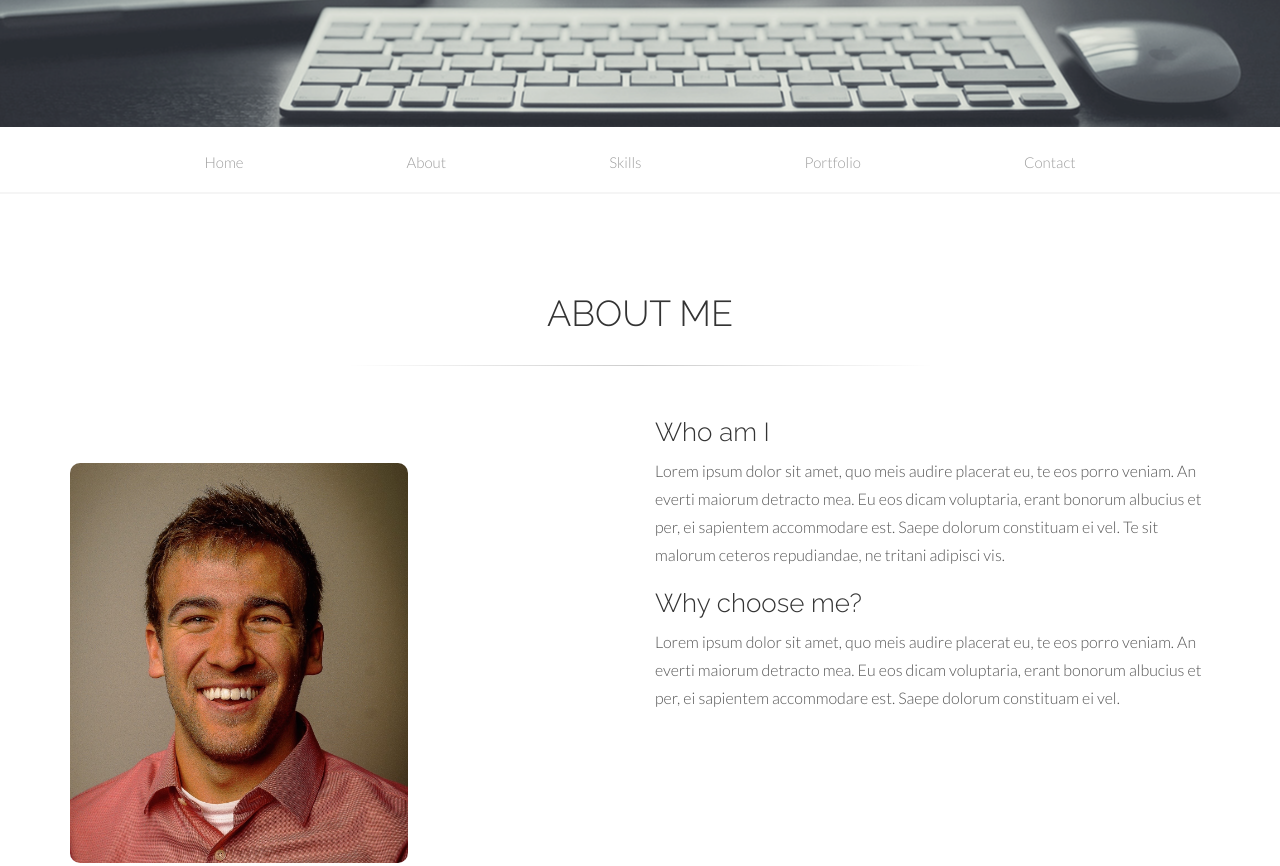
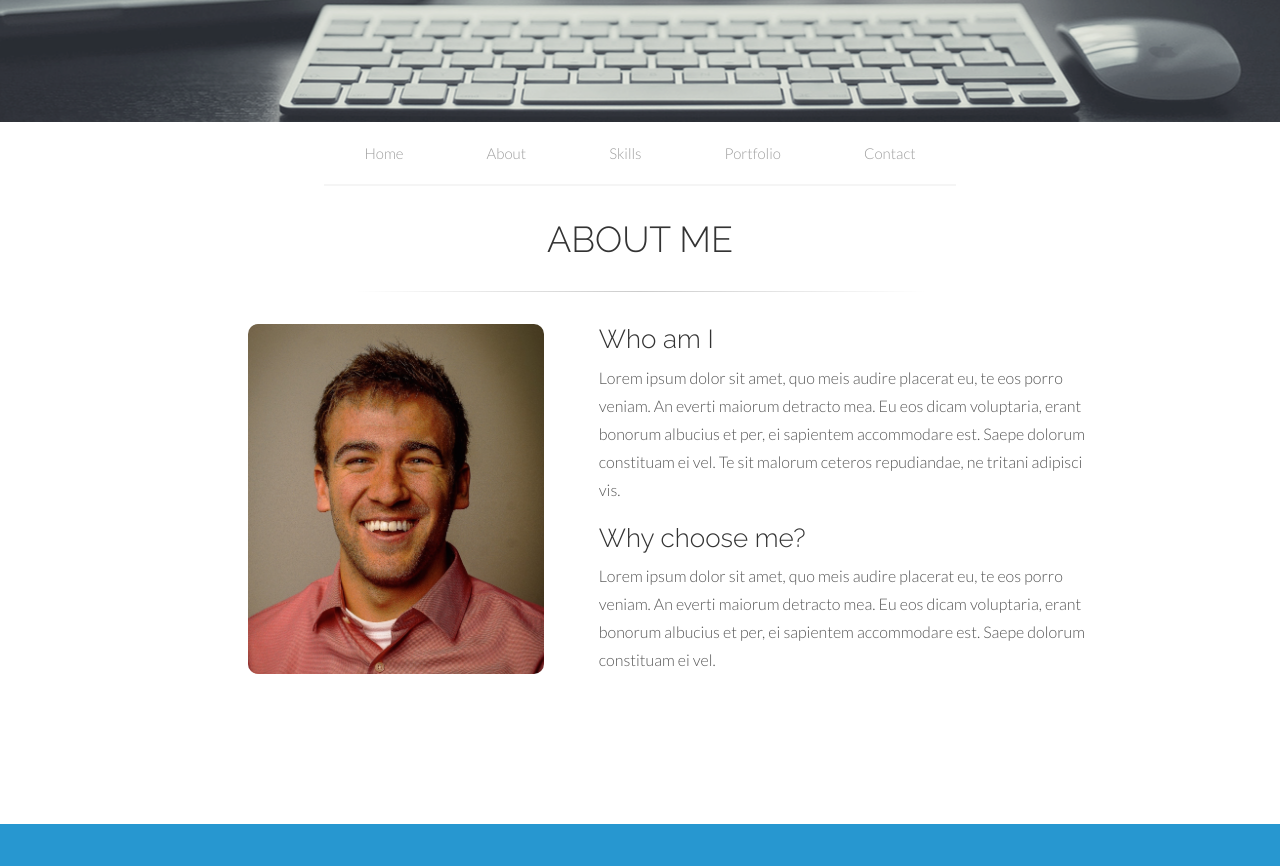
Before and after one commit to MatthewReuther/MatthewReuther.github.io, a website: page index.html in a window 1280 px wide. Shown: the part 560-1426 px from the top of the page. Drawn offline with Linux system fonts and the light colour scheme.

Commit message:
finally figured out stickyjs and have navbar working the way I want it to, styled about page and now need to work on my skills page

```diff
--- a/app/css/main.css
+++ b/app/css/main.css
@@ -26,7 +26,6 @@ h3 {
 /* Paragraph & Typographic */
 p {
   line-height: 28px;
-  margin-bottom: 20px;
 }
 
 ul {
@@ -56,35 +55,90 @@ hr {
 
 /***************   NAVBAR    **********/
 
-.navbar-container  {
-  padding-top: 15px;
-  padding-bottom: 10px;
-  background-color: #FFF;
-  border-bottom: 2px solid #f5f5f5;
-  margin: auto;
-  text-align: center;
+/*nav.navbar-default .navbar-nav > li > a {
+  padding-bottom: 38px;
+  padding-top: 20px;
+  font-size: 15px;
+  line-height: 20px;
+  padding: 10px 40px;
 }
 
-.navbar-links li {
-  display: inline-block;
-  font-size: 15px;
-  line-height: 20px;
-  padding: 10px 80px;
+.navbar-default .navbar-nav > li > a:hover,
+.navbar-default .navbar-nav > li > a:focus {
+  color: black;
+}
+
+
+.navbar-default .navbar-nav > .active > a:hover,
+.navbar-default .navbar-nav > .active > a:focus,
+.navbar-default .navbar-nav > .active > a {
+  background-color: #fff;
+  color: black;
+}*/
+
+.navbar-default  {
+  background-color: #FFF;
+  border-color: #FFF;
+  text-align: center;
   text-decoration: none;
 }
 
-.navbar-links li:focus {
+
+div.nav-placeholder {
+  margin-bottom: 0px;
+  display: inline-block;
+  text-decoration: none;
+}
+
+
+div.nav-container li {
+  display:inline-block;
+  padding: 20px 40px;
+  font-size: 15px;
+  font-weight: 200px;
+  text-decoration: none;
+}
+
+div.nav-container li a{
+  color: #9D9D9D;
+  text-decoration: none;
+}
+
+div.nav-container a:hover,
+div.nav-container a:focus {
   color: black;
 }
 
-.navbar-links a {
+.fixed {
+  position: fixed;
+  top: 0;
+  left: 0;
+  width: 100%;
+  z-index: 1000;
+}
+
+/*targets the everyone but the links*/
+div.nav-inner {
+  background-color: #FFF;
+  border-color: #FFF;
+  border-bottom: 2px solid #f5f5f5;
+}
+
+
+/*targets links inside the fixed nav*/
+.fixed .nav-inner > li > a {
+  display: inline-block;
+  text-decoration: none;
   color: #9D9D9D;
 }
 
-.navbar-links a:hover {
+
+.fixed .nav-inner > li > a:hover,
+.fixed .nav-inner > li > a:focus {
   color: black;
-  text-decoration: none;
 }
+
+
 
 /* ==========================================================================
    Wrap Sections
@@ -95,14 +149,14 @@ hr {
   padding-top: 40px;
   background: url('../../main_background.png') no-repeat center;
   font-size: 15px;
-  padding-top: 40px;
-  padding-bottom: 135px;
+  padding-bottom: 140px;
   text-shadow: 1px 1px 5px black;
 }
 
 #profile_container {
   padding-top: 225px;
   padding-bottom: 20px;
+  margin-left: -30px;
   margin-top: 35px;
   text-align: left;
   color: white;
@@ -136,19 +190,30 @@ hr {
 }
 
 /***************   ABOUT PAGE     **********/
+.about-container {
+  margin-top: -20px;
+}
 
 #about{
-  padding-top: 80px;
   padding-bottom: 140px;
+}
+
+.about-me {
+  margin-top: -1.7%;
+  margin-left: -8%;
+  padding-left: 50px;
 }
 
 .pro-pic {
   display: block;
   margin-top: 65px;
-  max-width: 650px;
-  max-height: 400px;
+  max-width: 450px;
+  max-height: 350px;
   border-radius: 10px;
+  margin: auto;
+  margin-right: 15%;
 }
+
 
 
 /***************   SKILLS PAGE     **********/
--- a/app/js/main.js
+++ b/app/js/main.js
@@ -2,7 +2,7 @@ $(function() {
   $('a[href*=#]:not([href=#])').click(function() {
     if (location.pathname.replace(/^\//,'') == this.pathname.replace(/^\//,'') && location.hostname == this.hostname) {
       var target = $(this.hash);
-      target = target.length ? target : $('[name=' + this.hash.slice(1) +']');
+      target = target.length ? target : $('[name=' + this.hash.slice(4) +']');
       if (target.length) {
         $('html,body').animate({
           scrollTop: target.offset().top
@@ -12,3 +12,24 @@ $(function() {
     }
   });
 });
+
+$(document).ready(function() {
+  var navOffset = $(".nav").offset().top;
+  // alert(navOffset);
+
+  $(".nav").wrap('<div class="nav-placeholder"></div>');
+  $(".nav-placeholder").height($(".nav").outerHeight());
+
+  $(".nav").wrapInner('<div class="nav-inner"></div>');
+
+  $(window).scroll(function() {
+    var scrollPosition = $(window).scrollTop();
+      // $(".status").html(scrollPosition);
+    if (scrollPosition >= navOffset) {
+      $(".nav").addClass("fixed");
+    }
+    else {
+      $(".nav").removeClass("fixed");
+    }
+  });
+});
--- a/index.html
+++ b/index.html
@@ -29,7 +29,7 @@
 
 <!-- ==== HOME ==== -->
   <div id="home" name="home">
-    <div class="container text-center">
+    <div class="container">
       <div id="profile_container" class="col-sm-12">
         <h1>Matthew E. Reuther</h1>
         <label>Lorem ipsum dolor sit amet</label>
@@ -39,10 +39,13 @@
     </div>
   </div>
 
-<!-- ==== ABOUT ==== -->
-<body>
-    <div id="#navbar-main" class="navbar-container">
-      <ul class="navbar-links">
+
+  <nav class="navbar navbar-default">
+    <div class="container nav-container">
+      <div class="navbar-header">
+        <button type="button" class="navbar-toggle" data-toggle="collapse" data-target=".navbar-collapse"> <span class="icon-bar"></span> <span class="icon-bar"></span> <span class="icon-bar"></span></button></div>
+      <div class="navbar-collapse collapse">
+        <ul class="nav navbar-nav">
           <li><a href="#home">Home</a></li>
           <li> <a href="#about"> About</a></li>
           <li> <a href="#skills"> Skills</a></li>
@@ -51,19 +54,21 @@
         </ul>
       </div>
     </div>
+  </nav>
 
+
+<!-- ==== ABOUT ==== -->
+<body>
   <div id="about" name="about">
-    <div class="container">
-      <div class="row white">
+    <div class="container about-container">
         <h2 class="centered">ABOUT ME</h2>
         <hr>
         <div class="col-md-6"> <img class="img-responsive pro-pic" src="ProfessionalPicture.jpg" align=""> </div>
-        <div class="col-md-6">
+        <div class="col-md-6 about-me">
           <h3>Who am I</h3>
           <p>Lorem ipsum dolor sit amet, quo meis audire placerat eu, te eos porro veniam. An everti maiorum detracto mea. Eu eos dicam voluptaria, erant bonorum albucius et per, ei sapientem accommodare est. Saepe dolorum constituam ei vel. Te sit malorum ceteros repudiandae, ne tritani adipisci vis.</p>
           <h3>Why choose me?</h3>
           <p>Lorem ipsum dolor sit amet, quo meis audire placerat eu, te eos porro veniam. An everti maiorum detracto mea. Eu eos dicam voluptaria, erant bonorum albucius et per, ei sapientem accommodare est. Saepe dolorum constituam ei vel.</p>
-        </div>
       </div>
     </div>
   </div>
@@ -106,6 +111,7 @@
 </div>
 
 <script src="bower_components/jquery/dist/jquery.min.js"></script>
+<script src="bower_components/bootstrap/dist/js/bootstrap.min.js"></script>
 <script src="app/js/main.js"></script>
 
 </body>
```
Also changed, not shown: bower_components/bootstrap/dist/css/bootstrap-theme.css, bower_components/bootstrap/dist/css/bootstrap.css. Lines whose indentation alone changed are shown as unchanged.
